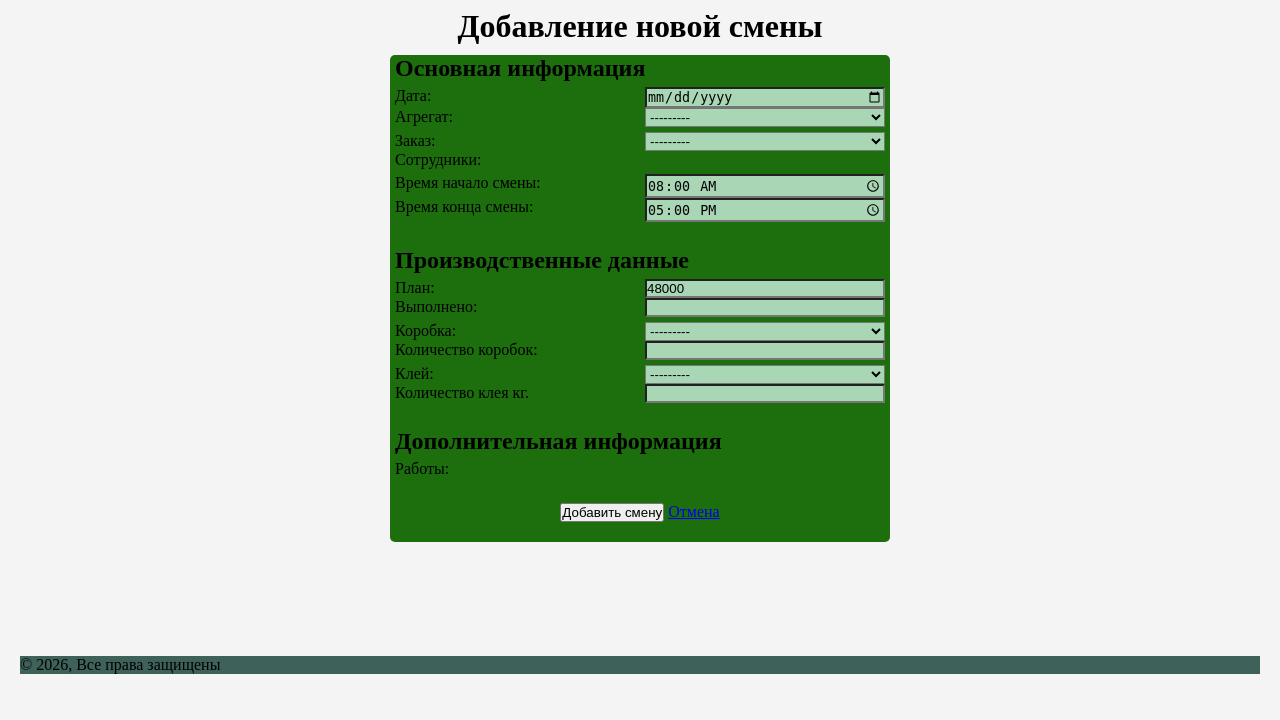
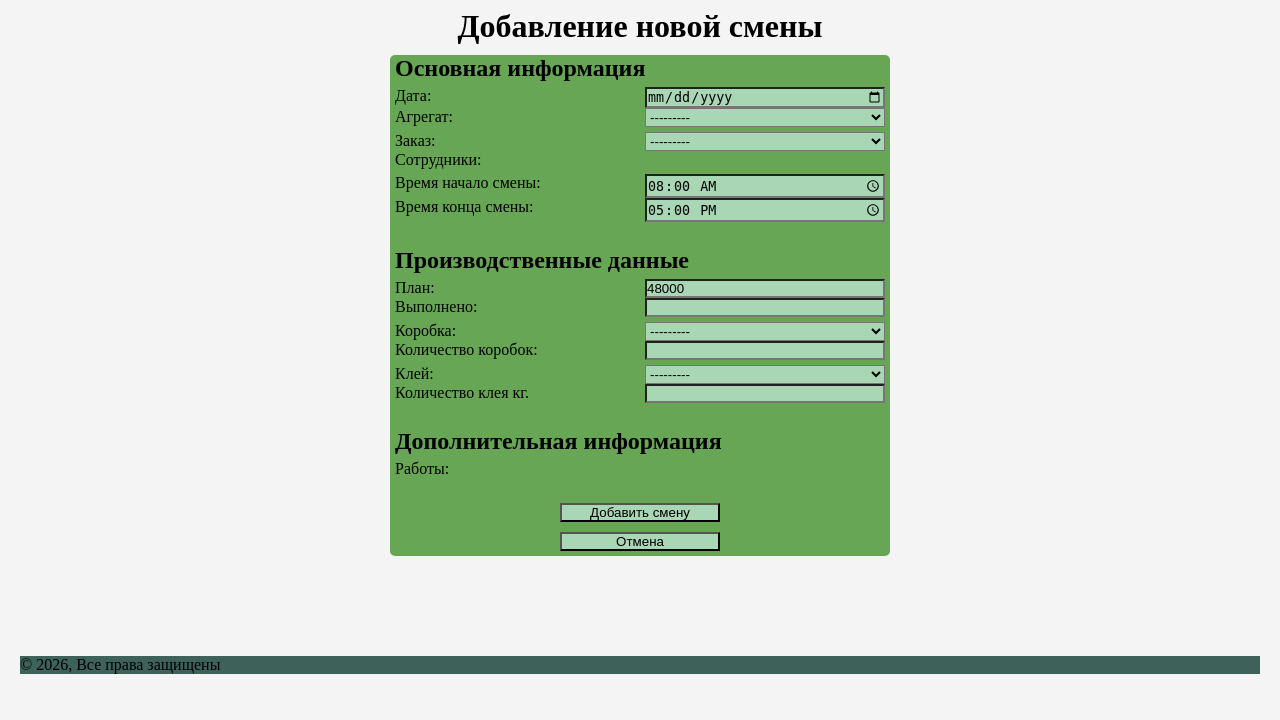
Before and after one commit to TorubarovYuriy/kraft, a Django app: page /shift/create/ in a window 1280 px wide. Shown: the part 80-800 px from the top of the page. Run offline with Django 3.2, Linux system fonts and the light colour scheme; data that the repository does not hold is empty; parts of the project's set-up code (start-up, migrations or seed data) failed here and were passed over.

Commit message:
Удаление лишних пробелов и незначительные корректировки
- Корректировка модели отображение заказа в админке
- Удаление поле фото в представлении и в шаблонах
- В css добавлено поле максимальной ширины секции с карточками.
- Корректировка кнопки в форме смены

```diff
--- a/kraft/production/admin.py
+++ b/kraft/production/admin.py
@@ -12,7 +12,8 @@ class OrderAdmin(admin.ModelAdmin):
     Docstring для OrderAdmin
     Вспомогательные настройки для модели Order
     """
-    list_display = ('name', 'count')
+    list_display = ('name', 'count', 'package_size', 'weight_one_piece')
+    list_editable = ('count',)
 
 
 class RollAdmin(admin.ModelAdmin):
--- a/kraft/production/views.py
+++ b/kraft/production/views.py
@@ -85,7 +85,6 @@ class WorkingShiftListView(ListView):
     def get_context_data(self, **kwargs: Any) -> dict[str, Any]:
         context = super().get_context_data(**kwargs)
         context['working_shifts'] = WorkingShift.objects.all()
-        context['images'] = ImageShiftAct.objects.all()
         return context
 
 # ******************
--- a/kraft/static_dev/css/index.css
+++ b/kraft/static_dev/css/index.css
@@ -89,6 +89,7 @@ body {
     flex-wrap: wrap;
     gap: 20px;
     justify-content: space-around;
+    max-width: 1100px;
 }
 
 .product-card {
@@ -281,8 +282,9 @@ body {
     top: 0;
     }
 
+}
 /* --------- End of media --------- */
-}
+
 
 /* --------- Animation Card --------- */
 
@@ -305,7 +307,7 @@ body {
     justify-content: center;
     gap: 5px;
     border-radius: 5px;
-    background-color: #1d6f0e;
+    background-color: rgba(39, 131, 11, 0.682);
     width: min(80vw, 500px);
 }
 
@@ -336,4 +338,23 @@ body {
     justify-content: space-between;
 }
 
+.btn-primary, .btn-secondary {
+    width: 100%;
+    background-color: #a9d6b5;
+}
+
+.btn-secondary {
+    margin: 10px 0px 5px 0px;
+}
+
+.btn-primary:hover, .btn-secondary:hover {
+    background-color: #d6bda9;
+}
+
+.btn-secondary a {
+    text-decoration: none;
+    color: black;
+}
+
+
 /* --------- End of form --------- */
--- a/kraft/templates/production/working_shift.html
+++ b/kraft/templates/production/working_shift.html
@@ -9,8 +9,6 @@
   <section class="products">
     {% for shift in working_shifts|slice:":6" %}
     <article class="product-card">
-      <img src="#" alt="Здесь будет изображение">
-      <div>{{ shift.image }}</div>
       <h3>{{ shift.date }}</h3>
       <h4>{{ shift.machine }}</h4>
       <p>Выполнено {{ shift.done }}</p>
--- a/kraft/templates/production/working_shift_form.html
+++ b/kraft/templates/production/working_shift_form.html
@@ -90,14 +90,16 @@
     </div>
 
     <div class="form-actions">
-      <button type="submit" class="btn btn-primary">
+      <button type="submit" class="btn-primary">
         {% if is_edit %}
           Сохранить изменения
         {% else %}
           Добавить смену
         {% endif %}
       </button>
-      <a href="{% url 'production:working_shift' %}" class="btn btn-secondary">Отмена</a>
+      <button type="submit" class="btn-secondary">
+        <a href="{% url 'production:working_shift' %}">Отмена</a>
+      </button>
     </div>
   </form>
 </div>
```
Also changed, not shown: kraft/templates/production/order_detail.html (+5 -4 lines).
